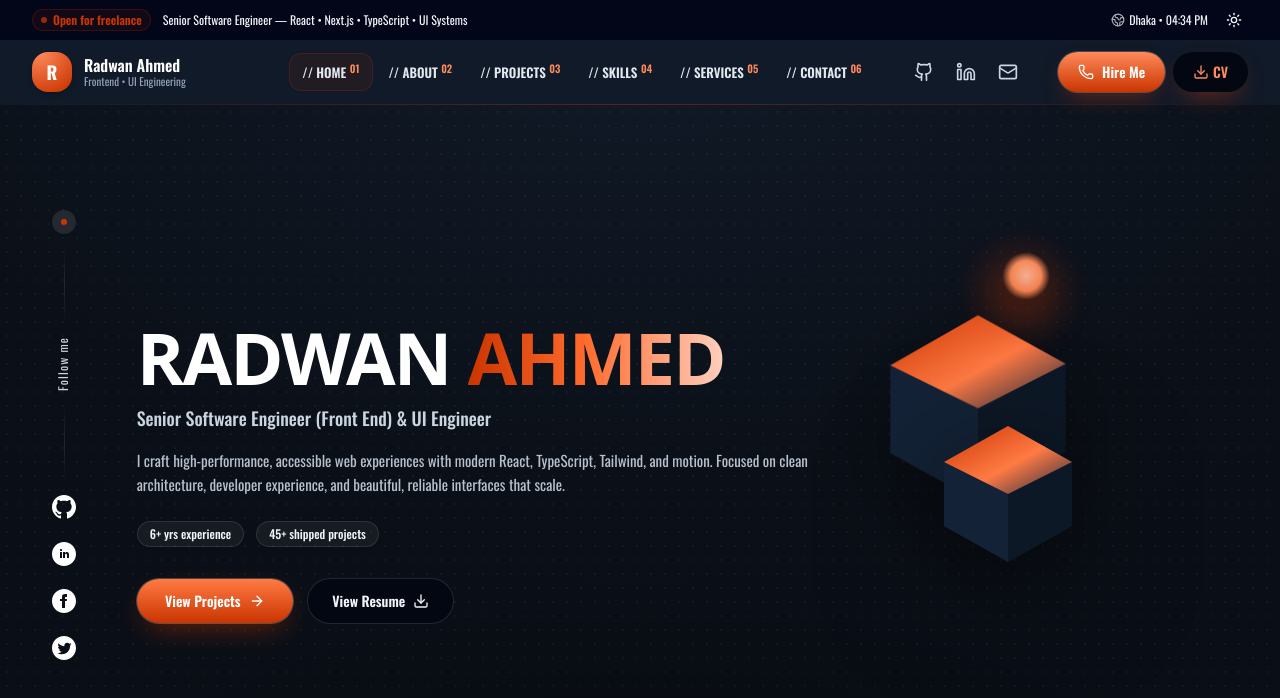
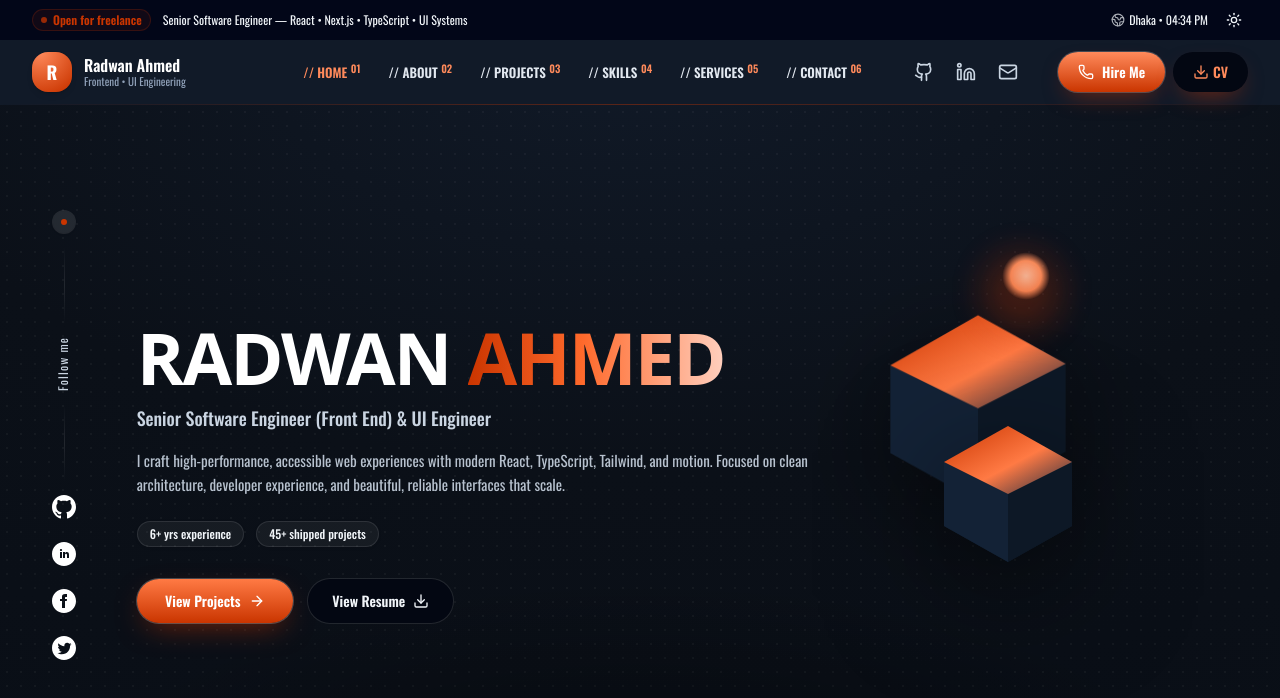
Before and after one commit to radwan503/Portfolio, a Next.js app: page / in a window 1280 px wide. Shown: the top 698 px of the page. Built offline with nearby package versions, Linux system fonts and the light colour scheme; what @ant-design/nextjs-registry would draw is missing.

Commit message:
nav update

```diff
--- a/src/components/LandingPage/LandingPage.tsx
+++ b/src/components/LandingPage/LandingPage.tsx
@@ -6,10 +6,7 @@ import Hero from '../Hero/Hero'
 const LandingPage = () => {
   return (
     <>
-
       <Hero/>
-
-
     </>
   )
 }
--- a/src/components/_common/Header.tsx
+++ b/src/components/_common/Header.tsx
@@ -280,7 +280,7 @@ function NavLink({
       ].join(" ")}
       style={
         active
-          ? { background: `${accent}17`, border: `1px solid ${accent}33` }
+          ? { color: `#ff8a5b` }
           : { }
       }
     >
```
